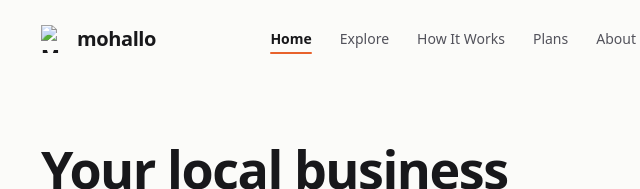
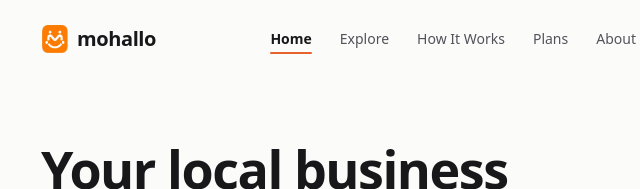
Before and after one commit to MohalloIndia/mohallo, a plain HTML site: page index.html in a window 1280 px wide. Shown: the top 189 px of the page, 23-663 px from the left. Drawn offline with nearby package versions, Linux system fonts and the light colour scheme; animation ran at ten frames a second; files whose address does not match are found by name.

Commit message:
Update index.html

```diff
--- a/index.html
+++ b/index.html
@@ -39,7 +39,7 @@
   <nav id="navbar">
     <div class="nav-container">
       <a href="#home" class="logo" aria-label="Mohallo Home">
-        <img src="images/mohallo-icon.png" alt="Mohallo Logo" class="logo-mark-img" />
+        <img src="favicon.jpeg" alt="Mohallo Logo" class="logo-mark-img" />
         mohallo
       </a>
 
```
